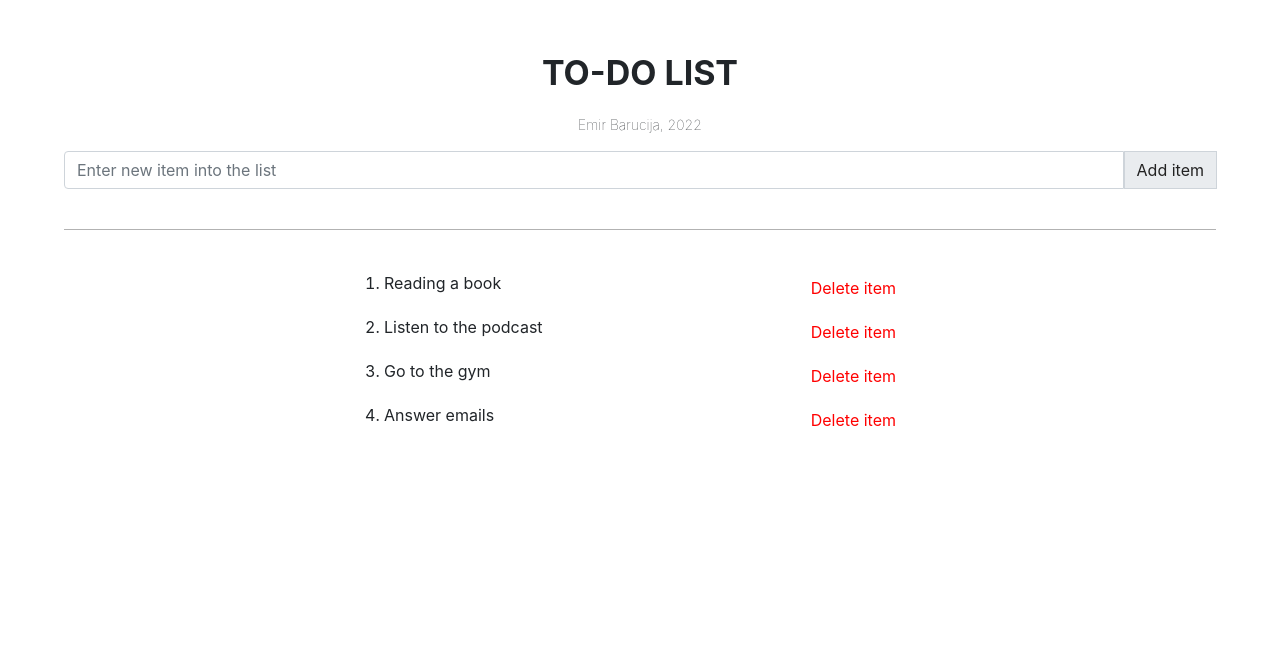
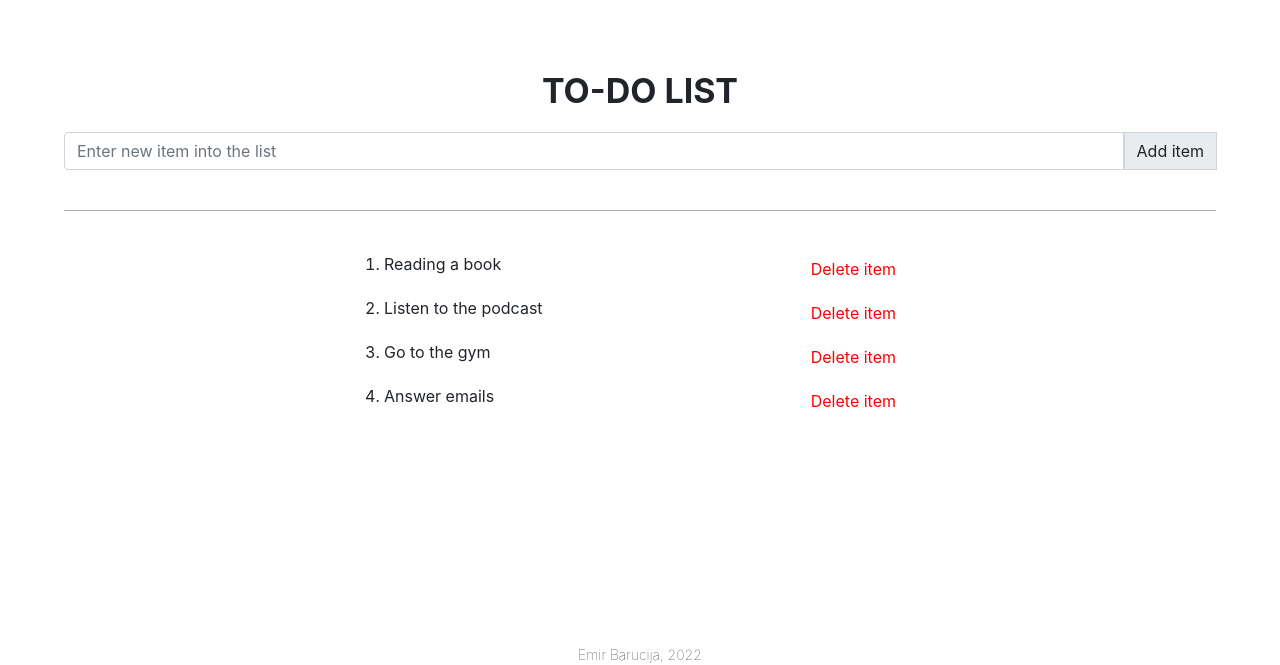
Before and after one commit to barucija/ToDoList-EmirBarucija, a plain HTML site: page index.html in a window 1280 px wide. Shown: the part 156-821 px from the top of the page. Before the commit the page ends 800 px from the top, so only its background shows below. Drawn offline with nearby package versions, Linux system fonts and the light colour scheme.

Commit message:
signatureUpdate

```diff
--- a/index.html
+++ b/index.html
@@ -20,7 +20,6 @@
 
         <div class="upperPart">
             <p class="mainHeadline">To-Do list</p>
-            <p class="subHeadline">Emir Barucija, 2022</p>
 
             <div class="input-group mb-3 inputFieldComplete">
                 <input type="text" class="form-control" aria-label="Text input with checkbox" id="fieldForInputValue" placeholder="Enter new item into the list">
@@ -57,6 +56,11 @@
 
     </div>
 
+    <div class="signatureBottom">
+        <p class="subHeadline">Emir Barucija, 2022</p>
+    </div>
+
+
     <script src="script.js"></script>
 
     <script src="https://code.jquery.com/jquery-3.3.1.slim.min.js" integrity="sha384-q8i/X+965DzO0rT7abK41JStQIAqVgRVzpbzo5smXKp4YfRvH+8abtTE1Pi6jizo" crossorigin="anonymous"></script>
--- a/style.css
+++ b/style.css
@@ -33,9 +33,16 @@ p {
     text-transform: uppercase;
 }
 
+.signatureBottom {
+    bottom: 0;
+}
+
 .subHeadline {
     font-weight: 100;
     font-size: 14px;
+
+    width: fit-content;
+    margin: 0 auto;
 }
 
 .inputFieldComplete {
```
